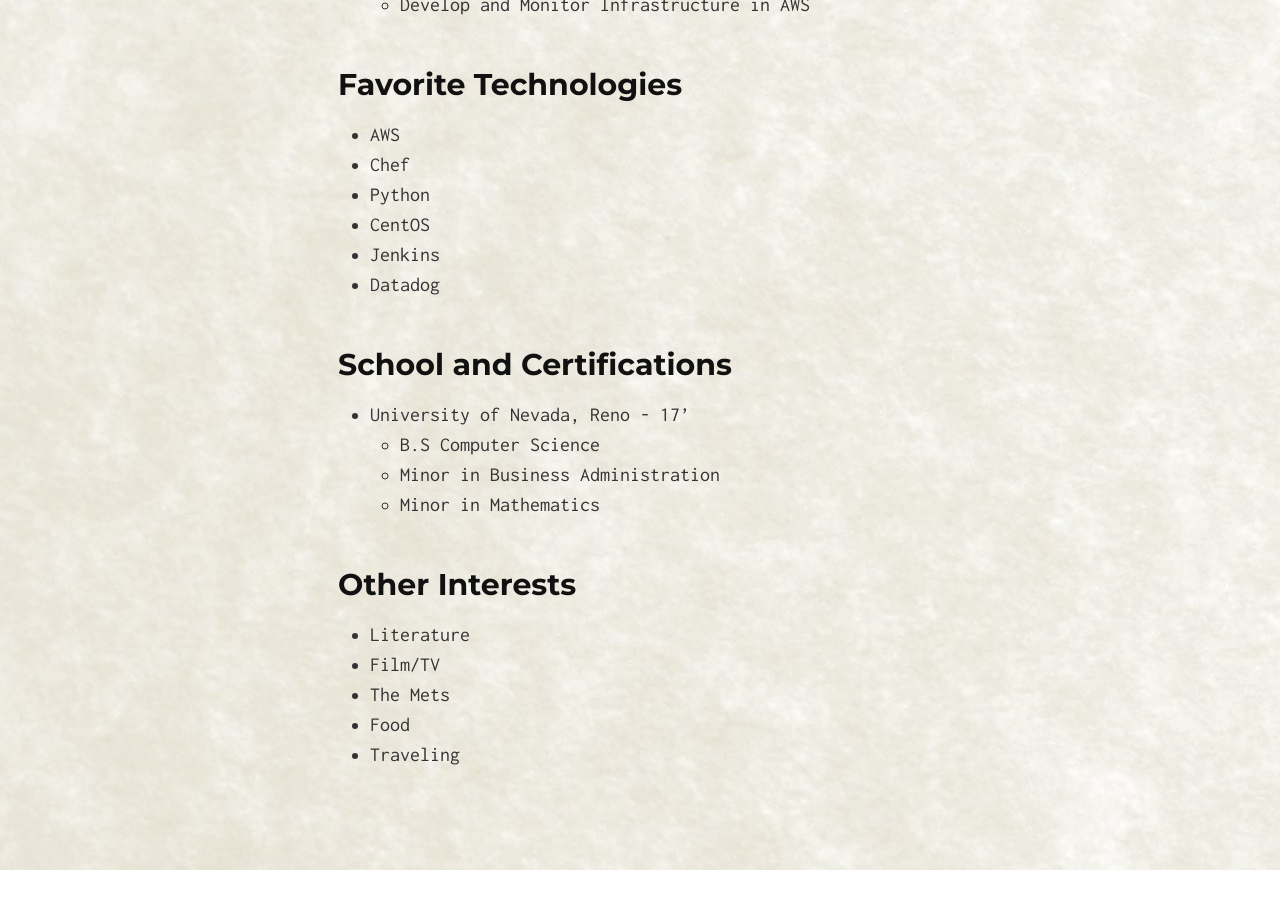
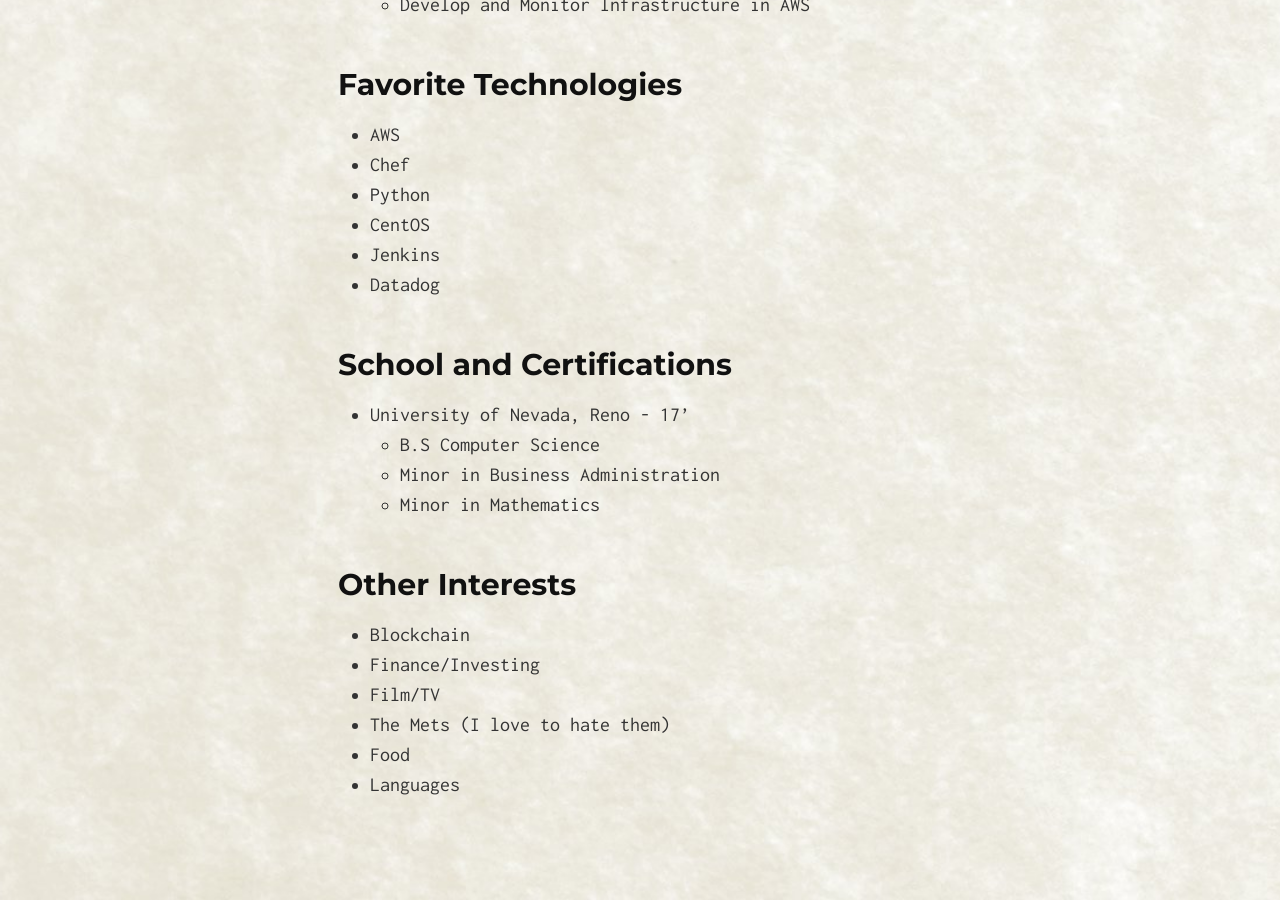
Before and after one commit to bennicholes/bennicholes.github.io, a Jekyll site: the page built from index.md, in a window 1280 px wide and 900 px high, scrolled down 2119 px. Built offline with Jekyll 4.4.1, drawn with Linux system fonts in a browser that asks for light colours; before the commit the page ends 2989 px from its top, so only the background shows below that; some of the changed text lies outside the part shown.

Commit message:
change date

```diff
--- a/index.md
+++ b/index.md
@@ -72,8 +72,9 @@
 	* Minor in Mathematics
 
 ## Other Interests
-* Literature
+* Blockchain
+* Finance/Investing
 * Film/TV
-* The Mets
+* The Mets (I love to hate them)
 * Food
-* Traveling
+* Languages
```
Also changed, not shown: other parts of index.md (+1 -1 lines).
